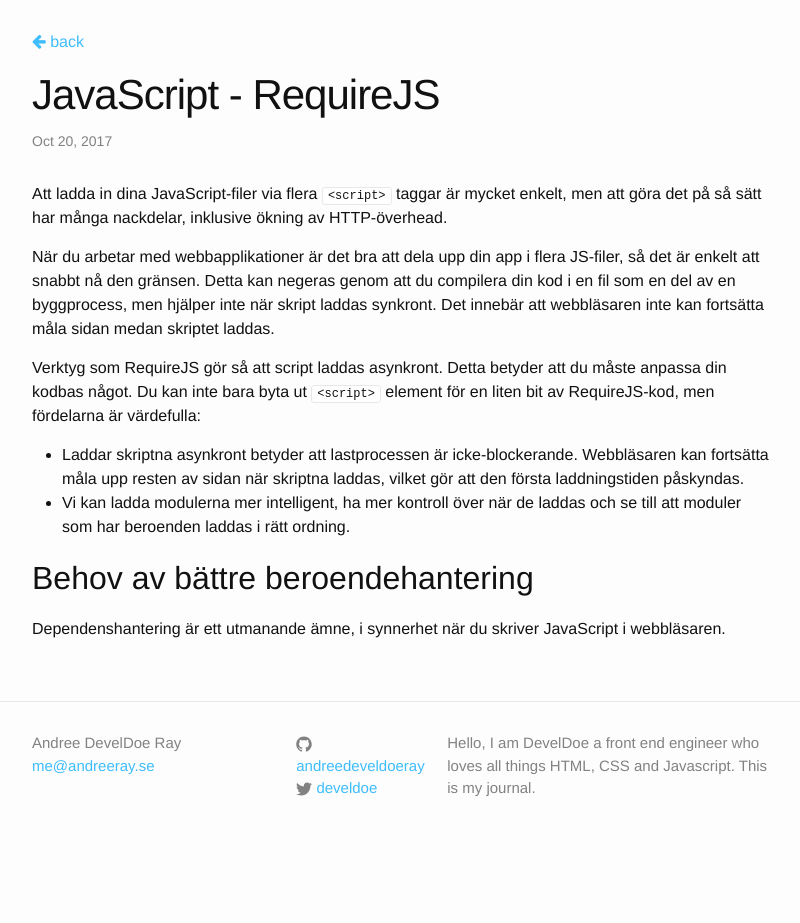
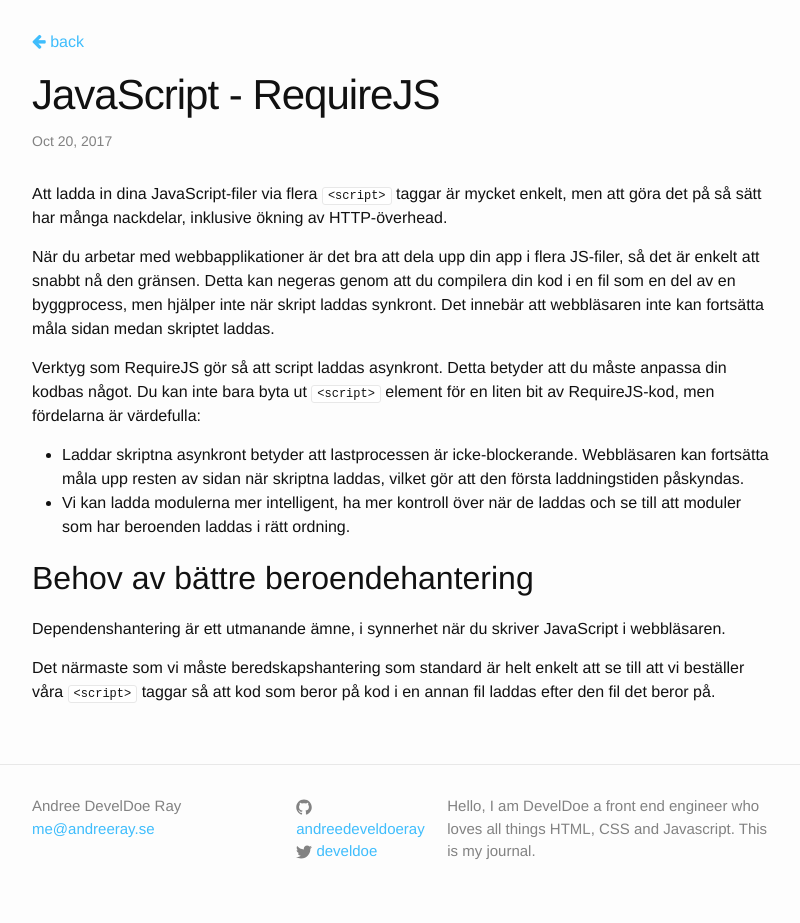
Before and after one commit to develdoe/develdoe.github.io, a Jekyll site: the page built from _posts/2017-10-20-javascript-requirejs.md, in a window 1280 px wide. Shown: the whole page, without its empty margins (238-1038 px from the left). Built offline with Jekyll 4.4.1, drawn with Linux system fonts in a browser that asks for light colours; before the commit the page ends 900 px from its top, so only the background shows below that.

Commit message:
Create 2017-10-20-javascript-requirejs.md

```diff
--- a/_posts/2017-10-20-javascript-requirejs.md
+++ b/_posts/2017-10-20-javascript-requirejs.md
@@ -15,3 +15,5 @@
 ## Behov av bättre beroendehantering
 
 Dependenshantering är ett utmanande ämne, i synnerhet när du skriver JavaScript i webbläsaren.
+
+Det närmaste som vi måste beredskapshantering som standard är helt enkelt att se till att vi beställer våra `<script>` taggar så att kod som beror på kod i en annan fil laddas efter den fil det beror på.
```
